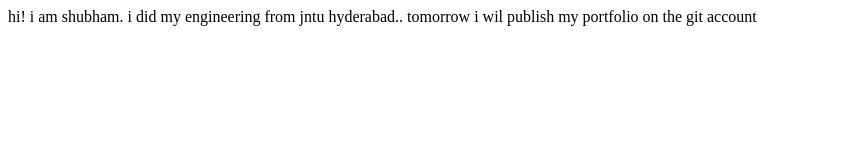
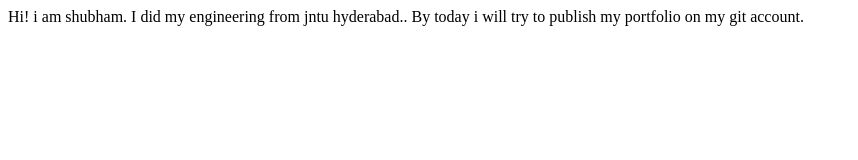
Before and after one commit to imshubham-mishra/student-name-site, a plain HTML site: page index.html in a window 1280 px wide. Shown: the whole page, without its empty margins (0-858 px from the left). Drawn offline with Linux system fonts and the light colour scheme.

Commit message:
updated body

```diff
--- a/index.html
+++ b/index.html
@@ -7,8 +7,8 @@
     <title>my site</title>
 </head>
 <body>
-    hi! i am shubham.
-    i did my engineering from jntu hyderabad..
-    tomorrow i wil publish my portfolio on the git account
+    Hi! i am shubham.
+    I did my engineering from jntu hyderabad..
+    By today i will try to publish my portfolio on my git account.
 </body>
 </html>
```
